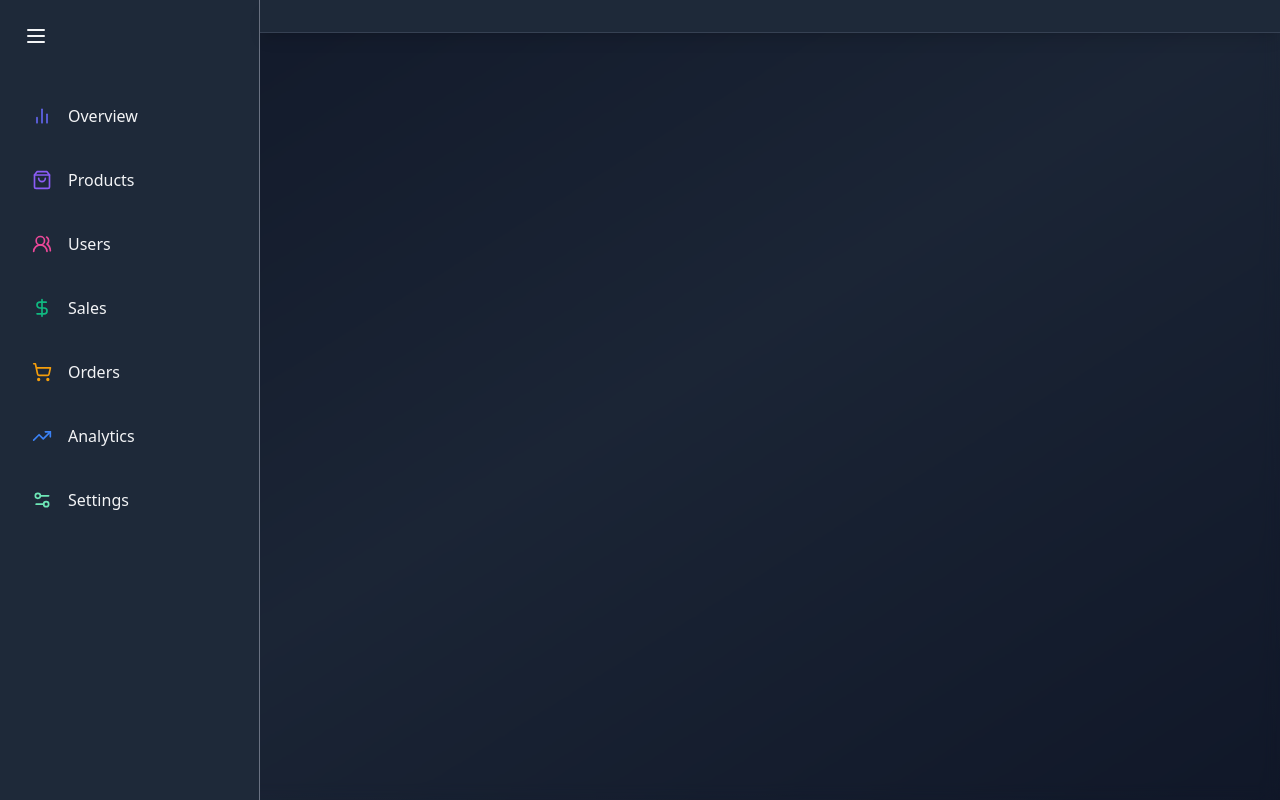
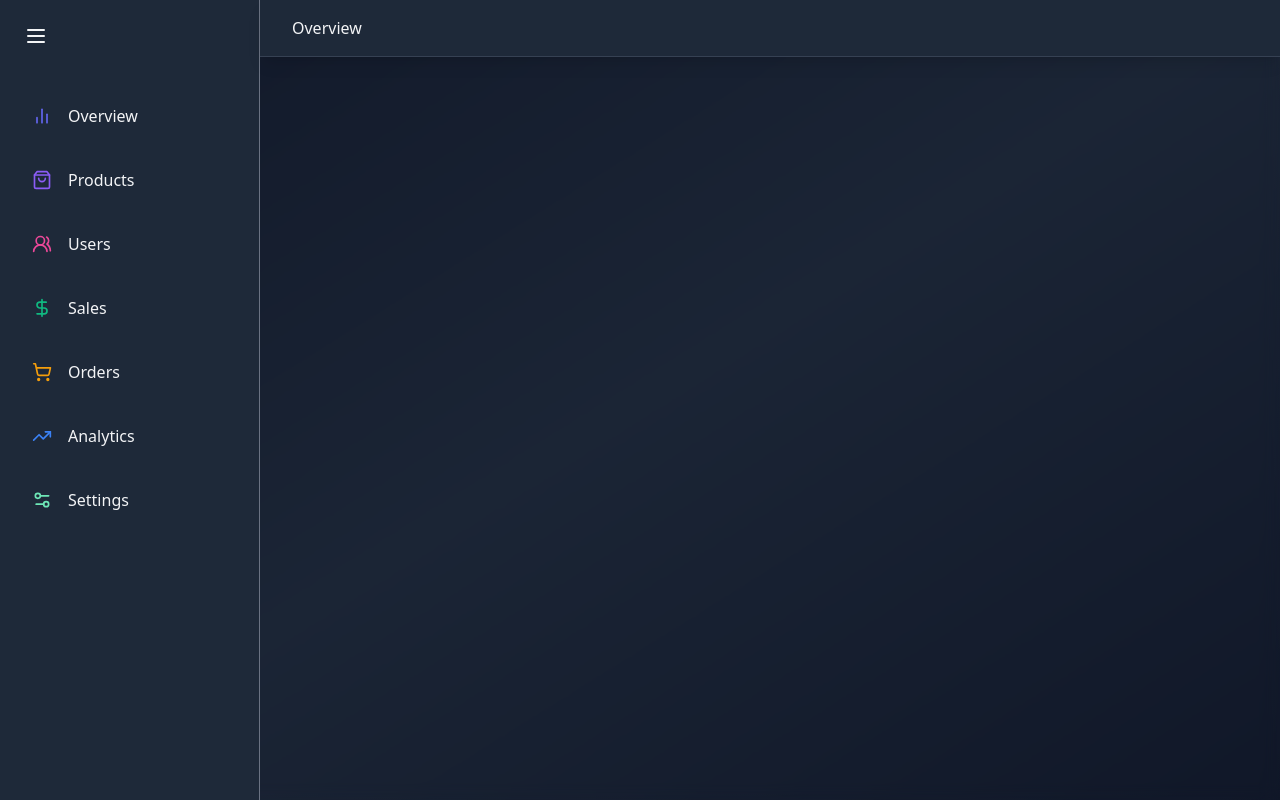
Before and after one commit to HumbleBoyy/Dashboard-Admin-Panel, a React (Vite) app: page / in a window 1280 px wide. Built offline with nearby package versions, Linux system fonts and the light colour scheme.

Commit message:
New Commit

```diff
--- a/src/modules/Header.jsx
+++ b/src/modules/Header.jsx
@@ -1,9 +1,12 @@
 import React from 'react'
+import { useLocation } from 'react-router-dom'
+import { sidebarLinks } from '../hooks/useRoute'
 
 const Header = () => {
+    const {pathname} = useLocation()
   return (
     <header className='w-full mx-auto py-4 px-4 sm:px-6 lg:px-8 bg-gray-800 bg-opacity-50 backdrop-blur-md shadow-lg border-b border-gray-700'>
-        <h1></h1>
+        {sidebarLinks.map((item) => item.link === pathname ? <h1>{item.title}</h1> : null)}
     </header>
   )
 }
```
